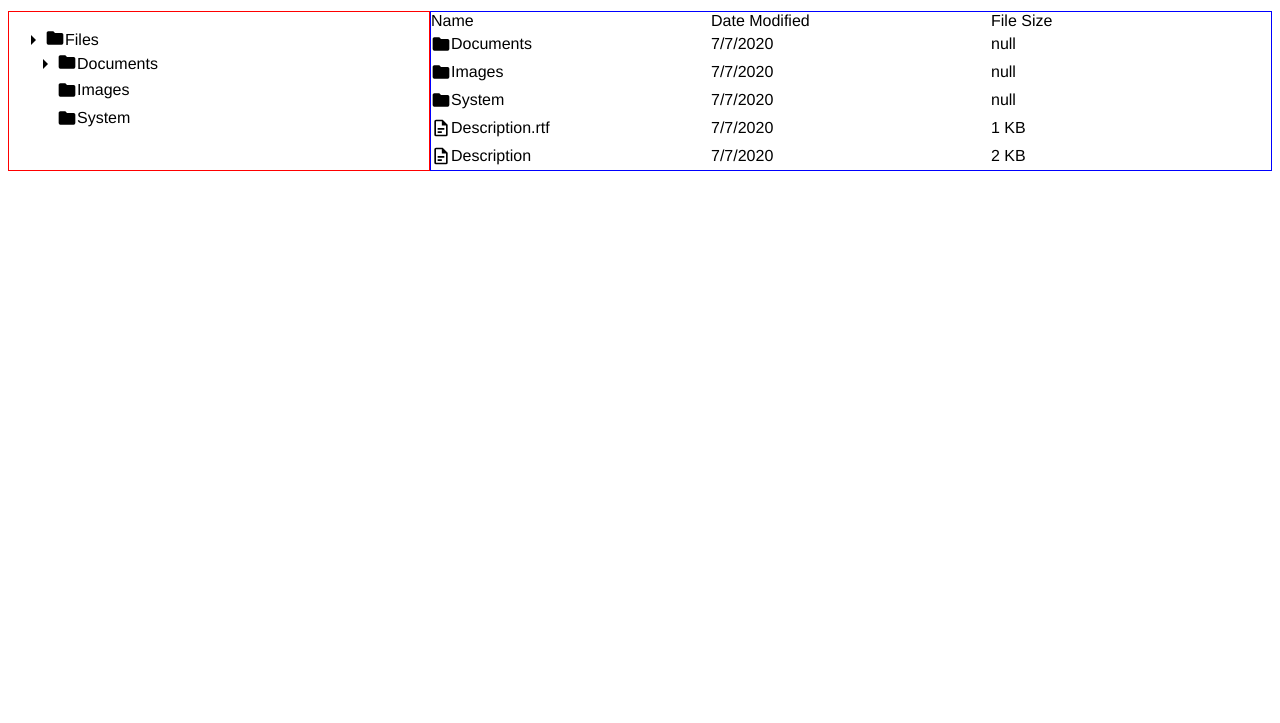
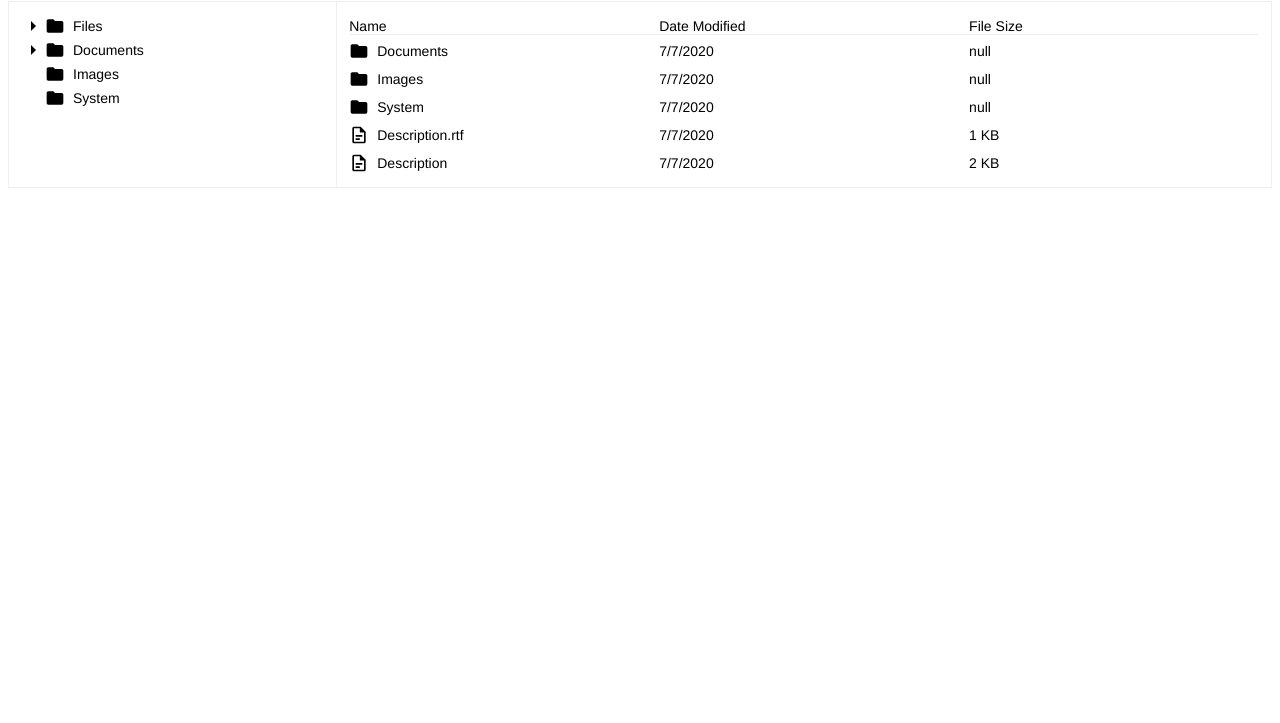
Before and after one commit to abhidevmumbai/file-explorer, a website built with Vite: page index.html in a window 1280 px wide. Shown: the part 77-800 px from the top of the page. Built offline with nearby package versions, Linux system fonts and the light colour scheme.

Commit message:
css updates

```diff
--- a/src/FileTable/style.css
+++ b/src/FileTable/style.css
@@ -1,8 +1,13 @@
-.table__row {
+.file-table .table__row {
   display: flex;
   align-items: center;
+  gap: 20px;
+  padding: 4px 0 0 0;
 }
-.table__col {
+.file-table .table__head {
+  border-bottom: 1px solid #eee;
+}
+.file-table .table__col {
   flex: 1 1 0;
 }
 
--- a/src/TreeNode/style.css
+++ b/src/TreeNode/style.css
@@ -1,25 +1,12 @@
 .file-tree ul {
-  padding: 0 0 0 12px;
   list-style-type: none;
+  margin: 0;
+  padding: 0;
 }
-.tree-node > div.selected {
+.file-tree .tree-node > div.selected {
   background-color: #eee;
 }
-.tree-node__icon img {
-  height: 20px;
-  width: 20px;
-}
 
-.tree-node__icon::before {
-  content: "";
-  display: inline-block;
-  width: 24px;
-  height: 24px;
-}
-
-.tree-node--hasChildren {
-  display: flex;
-}
-.tree-node--hasChildren::before {
+.file-tree .tree-node--hasChildren::before {
   content: url("../menu-right.svg");
 }
--- a/src/style.css
+++ b/src/style.css
@@ -1,6 +1,6 @@
 :root {
   font-family: Helvetica, Arial, sans-serif;
-  font-size: 16px;
+  font-size: 14px;
 }
 
 .app {
@@ -10,21 +10,41 @@
 }
 
 .app__content {
+  border: 1px #eee solid;
   display: flex;
   justify-content: space-between;
 }
 
 .app__left {
   flex: 1;
-  border: 1px red solid;
+  padding: 12px;
 }
 
 .app__right {
-  flex: 2;
-  border: 1px blue solid;
+  flex: 3;
+  border-left: 1px #eee solid;
+  padding: 12px;
 }
 
 .tree-node > div {
   display: flex;
   align-items: center;
 }
+
+.tree-node__icon {
+  align-items: center;
+  display: flex;
+  margin: 0 8px 0 0;
+}
+
+.tree-node__icon img {
+  height: 20px;
+  width: 20px;
+}
+
+.tree-node__icon::before {
+  content: "";
+  display: inline-block;
+  width: 24px;
+  height: 24px;
+}
```
